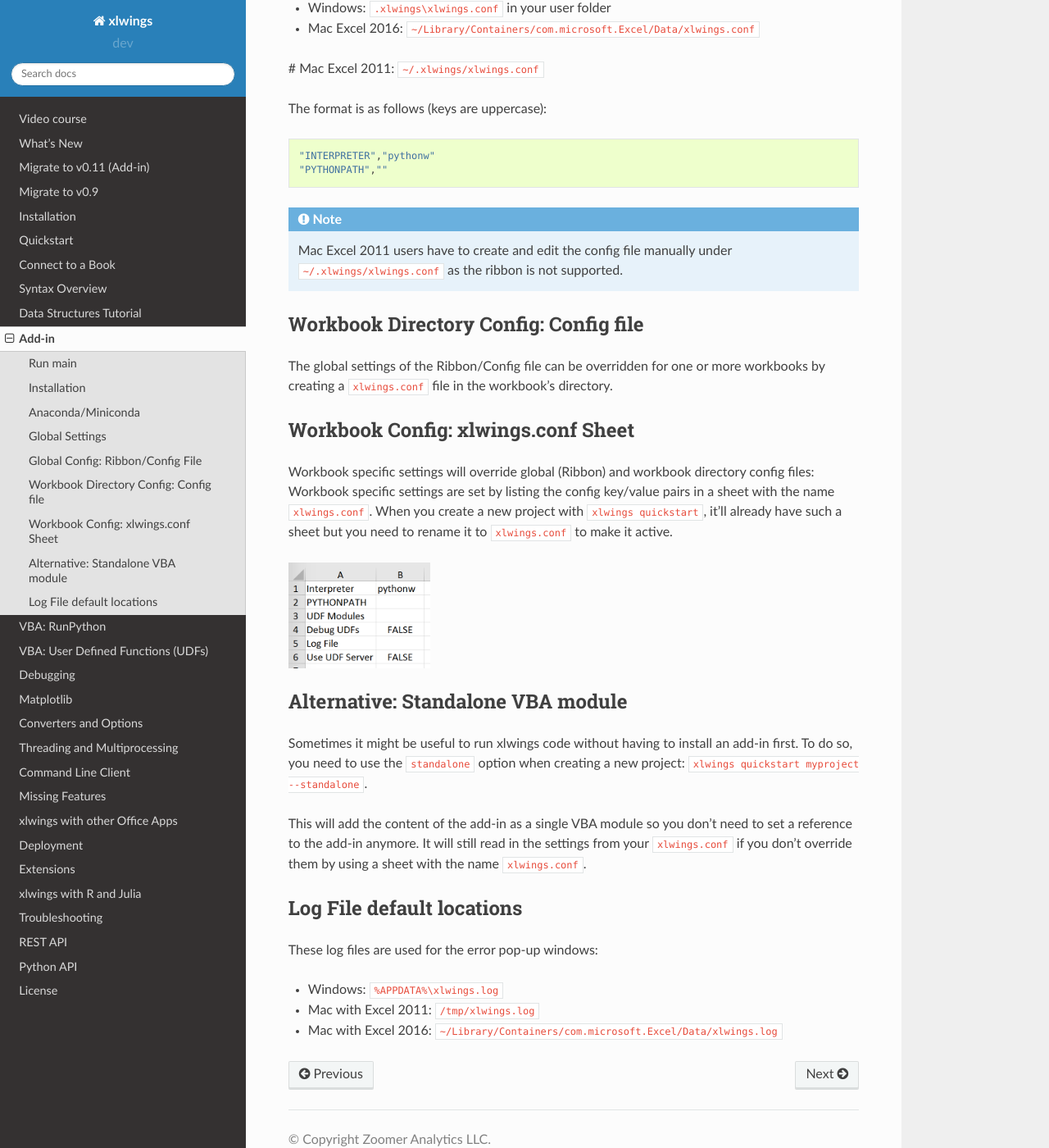
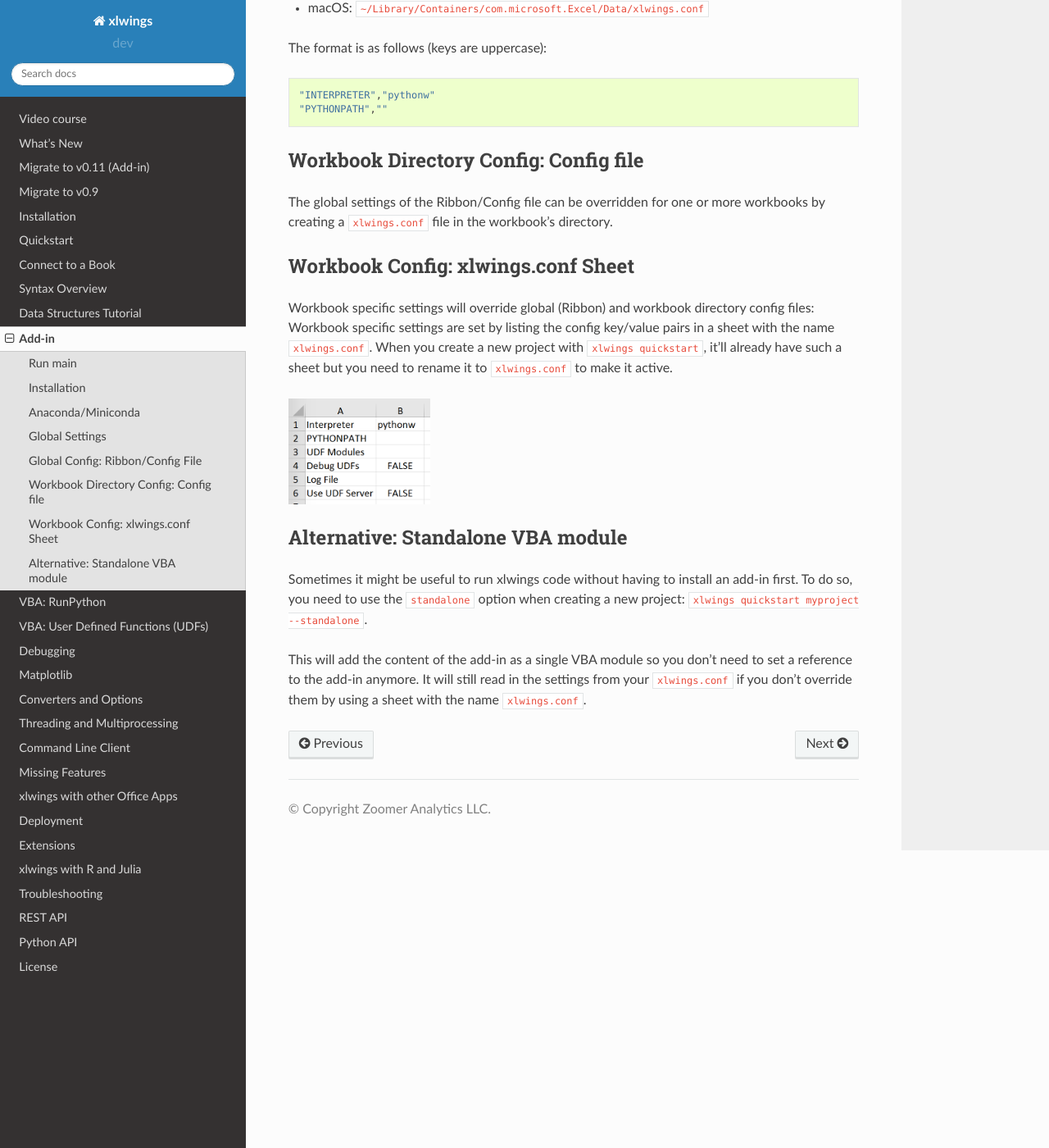
Before and after one commit to xlwings/xlwings, a Sphinx documentation site: the page built from docs/addin.rst, in a window 1280 px wide and 1400 px high, scrolled down 2695 px. Shown: the whole window at 82% size. Built offline with Sphinx 7.4.7 and the Read the Docs theme 2.0.0, drawn with Linux system fonts in a browser that asks for light colours; some of the changed text lies outside the part shown.

Commit message:
Use run specific error log files to fix the issue that sometimes an old error was shown, closes #1158

```diff
--- a/docs/addin.rst
+++ b/docs/addin.rst
@@ -72,7 +72,6 @@
   Example: ``UDF_MODULES = "common_udfs;myproject"``
   The default imports a file in the same directory as the Excel spreadsheet with the same name but ending in ``.py``.
 * ``Debug UDFs``: Check this box if you want to run the xlwings COM server manually for debugging, see :ref:`debugging`.
-* ``Log File``: Leave empty for default location (see below) or provide the full path, e.g. .
 * ``RunPython: Use UDF Server``:  Uses the same COM Server for RunPython as for UDFs. This will be faster, as the
   interpreter doesn't shut down after each call.
 * ``Restart UDF Server``: This shuts down the UDF Server/Python interpreter. It'll be restarted upon the next function call.
@@ -89,8 +88,7 @@
 The settings in the xlwings Ribbon are stored in a config file that can also be manipulated externally. The location is
 
 * Windows: ``.xlwings\xlwings.conf`` in your user folder
-* Mac Excel 2016: ``~/Library/Containers/com.microsoft.Excel/Data/xlwings.conf``
-# Mac Excel 2011: ``~/.xlwings/xlwings.conf``
+* macOS: ``~/Library/Containers/com.microsoft.Excel/Data/xlwings.conf``
 
 The format is as follows (keys are uppercase):
 
@@ -98,9 +96,6 @@
 
     "INTERPRETER","pythonw"
     "PYTHONPATH",""
-
-.. note:: Mac Excel 2011 users have to create and edit the config file manually under ``~/.xlwings/xlwings.conf`` as the
-    ribbon is not supported.
 
 Workbook Directory Config: Config file
 --------------------------------------
@@ -131,15 +126,3 @@
 
 This will add the content of the add-in as a single VBA module so you don't need to set a reference to the add-in anymore.
 It will still read in the settings from your ``xlwings.conf`` if you don't override them by using a sheet with the name ``xlwings.conf``.
-
-
-.. _log:
-
-Log File default locations
---------------------------
-
-These log files are used for the error pop-up windows:
-
-* Windows: ``%APPDATA%\xlwings.log``
-* Mac with Excel 2011: ``/tmp/xlwings.log``
-* Mac with Excel 2016: ``~/Library/Containers/com.microsoft.Excel/Data/xlwings.log``
```
Also changed, not shown: 1 other file.
